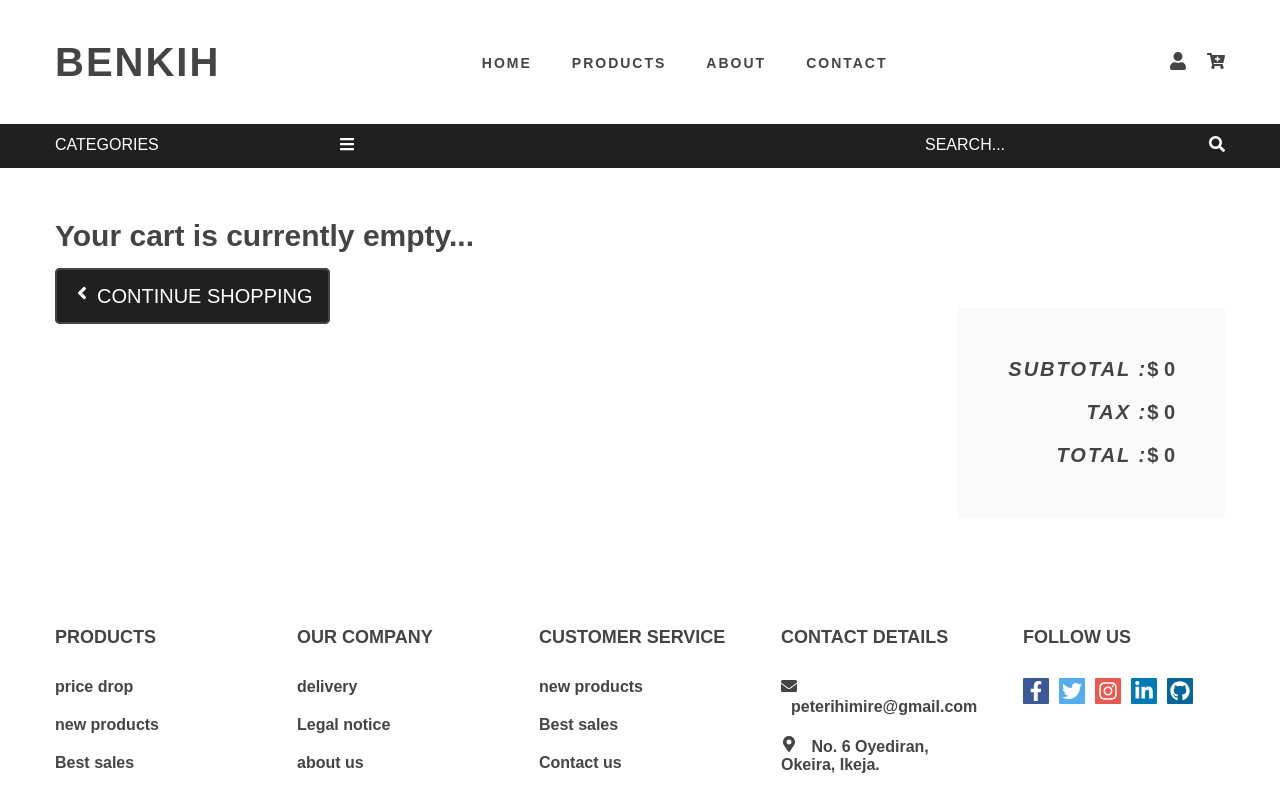
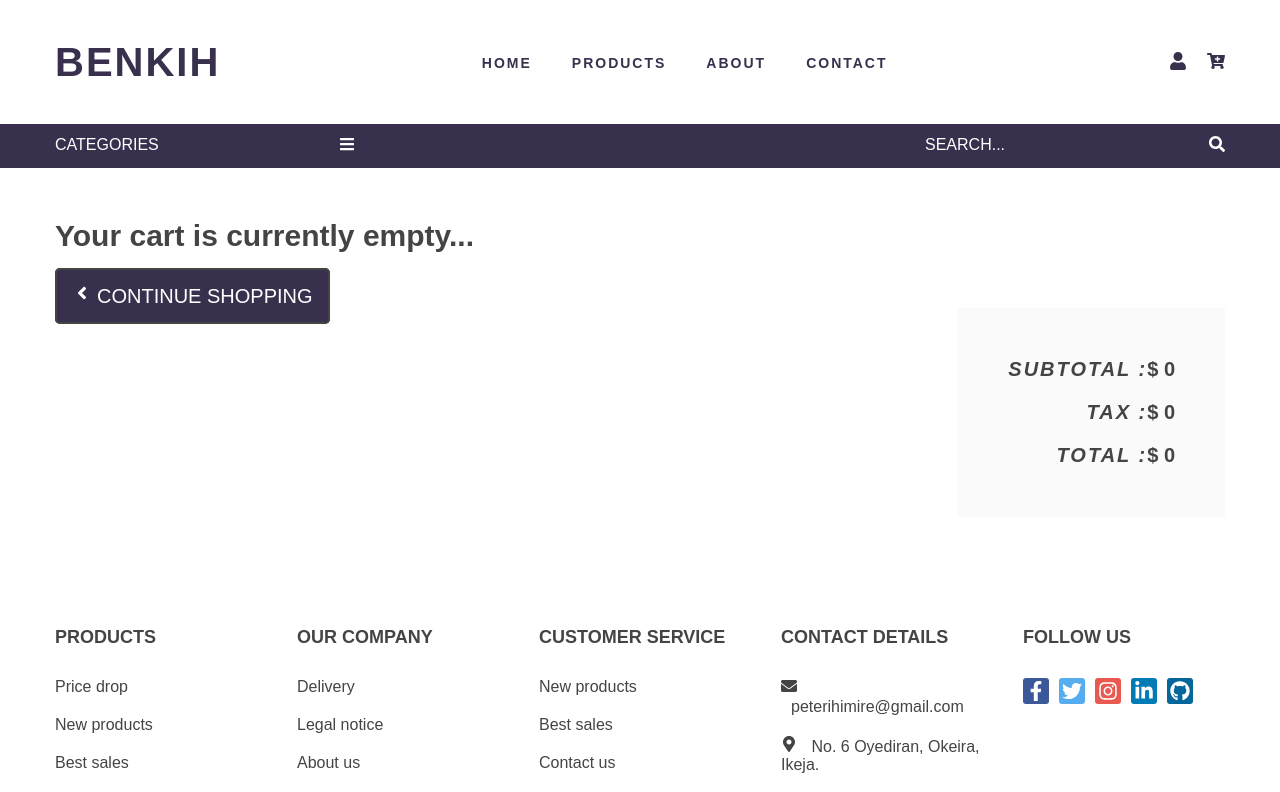
Before and after one commit to peterihimire/benkih-ecommerce-react, a React (Create React App) app: page /cart in a window 1280 px wide. Shown: the top 792 px of the page. Built offline with nearby package versions, Linux system fonts and the light colour scheme; no server answers.

Commit message:
Added the loading component, modified the footer links, added an active navlink with custom active and hover effect, changed the primary color

```diff
--- a/src/App.css
+++ b/src/App.css
@@ -1,6 +1,6 @@
 :root {
   font-size: 62.5%;
-  --primaryColor: #202020;
+  --primaryColor: #38304d;
   --secondaryColor: #eeeded;
   --mainGrey: #fafafa;
   --mainWhite: #ffffff;
@@ -73,18 +73,19 @@ body {
   font-size: var(--smallFont);
   text-transform: uppercase;
   text-decoration: none;
-  color: var(--mainBlack);
+  color: var(--primaryColor);
   letter-spacing: var(--mainSpacing);
 }
 .navbar-btn {
   background: none;
-  border: solid 0.2rem var(--mainBlack);
+  border: solid 0.2rem var(--primaryColor);
   border-radius: 0.4rem;
   padding: 0.27rem 0.5rem 0rem 0.5rem;
   outline: none;
 }
 .navbar-btn-icon {
   font-size: 2rem;
+  color: var(--primaryColor);
 }
 .navbar-links {
   height: 0;
@@ -143,7 +144,7 @@ body {
 }
 .mobile-nav-links a {
   text-decoration: none;
-  color: var(--mainBlack);
+  color: var(--primaryColor);
   font-weight: bold;
 }
 .show-nav {
@@ -158,10 +159,45 @@ body {
 .navbar-icons a {
   text-decoration: none;
   margin: 0 0 0 2rem;
-  color: var(--mainBlack);
+  color: var(--primaryColor);
 }
+
 .navbar-items-icon {
   font-size: 1.8rem;
+}
+.navbar-single-link {
+  background: none;
+  padding: 0.5rem 0rem;
+  font-size: 1.6rem;
+  font-weight: 540;
+  text-decoration: none;
+  text-transform: capitalize;
+  cursor: pointer;
+  color: var(--mainBlack);
+  display: flex;
+  position: relative;
+  white-space: nowrap;
+  transition: var(--mainTransition);
+  margin: 0 0 0 2rem;
+}
+.navbar-single-link:after {
+  content: "";
+  position: absolute;
+  bottom: 0;
+  left: 0;
+  width: 20px;
+  height: 2.5px;
+  transform-origin: left;
+  transform: scaleX(0);
+  transition: var(--mainTransition);
+  background-color: var(--primaryColor);
+}
+
+.navbar-single-link,
+.active:after,
+.navbar-single-link:hover:after {
+  transform-origin: right;
+  transform: scale(1);
 }
 @media screen and (min-width: 768px) {
   .navbar {
@@ -191,21 +227,37 @@ body {
     margin: 0 2rem;
     padding: 0.5rem 0;
     font-weight: bold;
+    color: var(--primaryColor);
   }
   .navbar-icons {
     display: flex;
     list-style-type: none;
   }
+  .navbar-single-link {
+    background: none;
+    padding: 1rem 0rem;
+    font-size: 1.6rem;
+    font-weight: 540;
+    text-decoration: none;
+    text-transform: capitalize;
+    cursor: pointer;
+    color: var(--primaryColor);
+    display: flex;
+    position: relative;
+    white-space: nowrap;
+    transition: var(--mainTransition);
+    margin: 0 0 0 2rem;
+  }
   .navbar-icons a {
     text-decoration: none;
     margin: 0 0 0 2rem;
-    color: var(--mainBlack);
+    color: var(--primaryColor);
   }
   .logo {
     font-size: 4rem;
     text-transform: uppercase;
     text-decoration: none;
-    color: var(--mainBlack);
+    color: var(--primaryColor);
     letter-spacing: var(--mainSpacing);
   }
 }
@@ -330,7 +382,7 @@ body {
   text-transform: uppercase;
 }
 .dark {
-  background: var(--primaryColor);
+  background: var(--mainBlack);
   color: var(--mainWhite);
 }
 .box {
@@ -398,7 +450,7 @@ body {
     justify-content: center;
   }
   .dark {
-    background: var(--primaryColor);
+    background: var(--mainBlack);
     color: var(--mainWhite);
   }
   .box {
@@ -457,7 +509,6 @@ body {
 
 /* Footer */
 .footer {
-  /* background: var(--mainBlack); */
   padding: 6rem 2rem;
   color: var(--mainBlack);
 }
@@ -472,14 +523,13 @@ body {
 }
 .footer-item a {
   text-decoration: none;
-  font-weight: bold;
+  /* font-weight: bold; */
   color: var(--mainBlack);
 }
 .footer-item span {
   padding: 0 0 0 1rem;
 }
 .summary {
-  /* background: var(--mainBlack); */
   border-bottom: solid 0.1rem var(--secondaryColor);
   padding: 0 0 6rem 0;
   color: var(--mainBlack);
@@ -502,27 +552,27 @@ body {
 .follow-links-footer .follow-icon-container-footer1 {
   background: #3b5998;
   padding: 0.3rem 0.3rem;
-  border-radius: 0.1rem;
+  border-radius: 0.3rem;
 }
 .follow-links-footer .follow-icon-container-footer2 {
   background: #55acee;
   padding: 0.3rem 0.3rem;
-  border-radius: 0.1rem;
+  border-radius: 0.3rem;
 }
 .follow-links-footer .follow-icon-container-footer3 {
   background: #e95950;
   padding: 0.3rem 0.3rem;
-  border-radius: 0.1rem;
+  border-radius: 0.3rem;
 }
 .follow-links-footer .follow-icon-container-footer4 {
   background: #007bb5;
   padding: 0.3rem 0.3rem;
-  border-radius: 0.1rem;
+  border-radius: 0.3rem;
 }
 .follow-links-footer .follow-icon-container-footer5 {
   background: #04669a;
   padding: 0.3rem 0.3rem;
-  border-radius: 0.1rem;
+  border-radius: 0.3rem;
 }
 .follow-container-footer {
   margin: 0 1rem 0 0;
@@ -1062,6 +1112,7 @@ body {
 .pagination > li > a {
   border: solid 1px var(--mainBlack);
   padding: 0.5rem 1rem;
+  margin: 0 0.1rem;
   outline: none;
   cursor: pointer;
 }
@@ -1080,10 +1131,31 @@ body {
   color: var(--primaryColor);
 }
 .pagination > li:first-child > a,
+.pagination > li:first-child > span {
+  border-radius: 3px 0 0 3px;
+}
+.pagination > li:last-child > a,
+.pagination > li:last-child > span {
+  border-radius: 0 3px 3px 0;
+}
+.pagination > li:first-child > a,
 .pagination > li:first-child > span,
 .pagination > li:last-child > a,
 .pagination > li:last-child > span {
   color: var(--mainBlack);
-  border-radius: unset;
+  /* text-transform: uppercase; */
+  /* border-radius: unset; */
 }
 /* end of pagination */
+/* loading */
+.loading {
+  display: flex;
+  flex-direction: column;
+  justify-content: center;
+  align-content: center;
+  align-items: center;
+  padding: 2rem 0;
+  text-transform: capitalize;
+  color: var(--primaryColor);
+}
+/* end of loading */
--- a/src/components/Footer.js
+++ b/src/components/Footer.js
@@ -21,10 +21,10 @@ function footer() {
               <h4>products</h4>
               <ul>
                 <li>
-                  <Link to="">price drop</Link>
+                  <Link to="">Price drop</Link>
                 </li>
                 <li>
-                  <Link to="">new products</Link>
+                  <Link to="">New products</Link>
                 </li>
                 <li>
                   <Link to="">Best sales</Link>
@@ -32,25 +32,22 @@ function footer() {
                 <li>
                   <Link to="">Contact us</Link>
                 </li>
-                <li>
-                  <Link to="">Sitemap</Link>
-                </li>
               </ul>
             </div>
             <div className="footer-item">
               <h4>our company</h4>
               <ul>
                 <li>
-                  <Link to="">delivery</Link>
+                  <Link to="">Delivery</Link>
                 </li>
                 <li>
                   <Link to="">Legal notice</Link>
                 </li>
                 <li>
-                  <Link to="">about us</Link>
+                  <Link to="">About us</Link>
                 </li>
                 <li>
-                  <Link to="">secure payment</Link>
+                  <Link to="">Secure payment</Link>
                 </li>
               </ul>
             </div>
@@ -58,7 +55,7 @@ function footer() {
               <h4>customer service</h4>
               <ul>
                 <li>
-                  <Link to="">new products</Link>
+                  <Link to="">New products</Link>
                 </li>
                 <li>
                   <Link to="">Best sales</Link>
--- /dev/null
+++ b/src/components/Loading.js
@@ -0,0 +1,11 @@
+import React from "react";
+import loadingGif from "../images/loading.gif";
+
+const Loading = () => {
+  return (
+    <div className="loading">
+      <img src={loadingGif} alt="loading gif" />
+    </div>
+  );
+};
+export default Loading;
--- a/src/components/MobileNav.js
+++ b/src/components/MobileNav.js
@@ -1,5 +1,5 @@
 import React from "react";
-import { Link } from "react-router-dom";
+import { NavLink } from "react-router-dom";
 
 const MobileNav = props => {
   return (
@@ -15,16 +15,41 @@ const MobileNav = props => {
       <div className={props.showOpen ? "mobile-nav show-nav" : "mobile-nav"}>
         <ul className="mobile-nav-links">
           <li className="mobile-nav-item">
-            <Link to="/">home</Link>
+            <NavLink
+              exact
+              activeClassName="active"
+              className="navbar-single-link"
+              to="/"
+            >
+              home
+            </NavLink>
           </li>
           <li className="mobile-nav-item">
-            <Link to="/products">products</Link>
+            <NavLink
+              activeClassName="active"
+              className="navbar-single-link"
+              to="/products"
+            >
+              products
+            </NavLink>
           </li>
           <li className="mobile-nav-item">
-            <Link to="/about">about</Link>
+            <NavLink
+              activeClassName="active"
+              className="navbar-single-link"
+              to="/about"
+            >
+              about
+            </NavLink>
           </li>
           <li className="mobile-nav-item">
-            <Link to="/contact">contact</Link>
+            <NavLink
+              activeClassName="active"
+              className="navbar-single-link"
+              to="/contact"
+            >
+              contact
+            </NavLink>
           </li>
         </ul>
       </div>
--- a/src/components/Navbar.js
+++ b/src/components/Navbar.js
@@ -1,6 +1,6 @@
 import React from "react";
 import Category from "../components/Category";
-import { Link } from "react-router-dom";
+import { Link, NavLink } from "react-router-dom";
 import { FaBars, FaCartPlus, FaUser } from "react-icons/fa";
 
 const Navbar = props => {
@@ -18,16 +18,41 @@ const Navbar = props => {
             </div>
             <ul className="navbar-links">
               <li className="navbar-item">
-                <Link to="/">home</Link>
+                <NavLink
+                  exact
+                  activeClassName="active"
+                  className="navbar-single-link"
+                  to="/"
+                >
+                  home
+                </NavLink>
               </li>
               <li className="navbar-item">
-                <Link to="/products">products</Link>
+                <NavLink
+                  activeClassName="active"
+                  className="navbar-single-link"
+                  to="/products"
+                >
+                  products
+                </NavLink>
               </li>
               <li className="navbar-item">
-                <Link to="/about">about</Link>
+                <NavLink
+                  activeClassName="active"
+                  className="navbar-single-link"
+                  to="/about"
+                >
+                  about
+                </NavLink>
               </li>
               <li className="navbar-item">
-                <Link to="/contact">contact</Link>
+                <NavLink
+                  activeClassName="active"
+                  className="navbar-single-link"
+                  to="/contact"
+                >
+                  contact
+                </NavLink>
               </li>
             </ul>
 
--- a/src/components/ProductList.js
+++ b/src/components/ProductList.js
@@ -2,17 +2,29 @@ import React, { Component } from "react";
 import Product from "./Product";
 import { ProductConsumer } from "../context";
 import ReactPaginate from "react-paginate";
+import Loading from "../components/Loading";
 
 class ProductList extends Component {
   render() {
     return (
+      <>
         <ProductConsumer>
           {value => {
             console.log(value);
-          const { slice, products, pageCount, handlePageClick } = value;
-          console.log(slice, products, pageCount, handlePageClick);
+            const {
+              slice,
+              products,
+              pageCount,
+              handlePageClick,
+              loading
+            } = value;
+            console.log(slice, products, pageCount, handlePageClick, loading);
             return (
               <section className="product-list">
+                {loading ? (
+                  <Loading />
+                ) : (
+                  <>
                     <div className="product-list-center">
                       {slice.map(item => {
                         return <Product key={item.id} product={item} />;
@@ -31,10 +43,13 @@ class ProductList extends Component {
                       subContainerClassName={"pages pagination"}
                       activeClassName={"active"}
                     />
+                  </>
+                )}
               </section>
             );
           }}
         </ProductConsumer>
+      </>
     );
   }
 }
--- a/src/data.js
+++ b/src/data.js
@@ -1,7 +1,3 @@
-// import room1 from "./images/details-1.jpeg";
-// import room2 from "./images/details-2.jpeg";
-// import room3 from "./images/details-3.jpeg";
-// import room4 from "./images/details-4.jpeg";
 import img1 from "./images/product1.png";
 import img2 from "./images/product2.png";
 import img3 from "./images/product3.png";
```
Also changed, not shown: src/images/loading.gif (added). Lines whose indentation alone changed are shown as unchanged.
